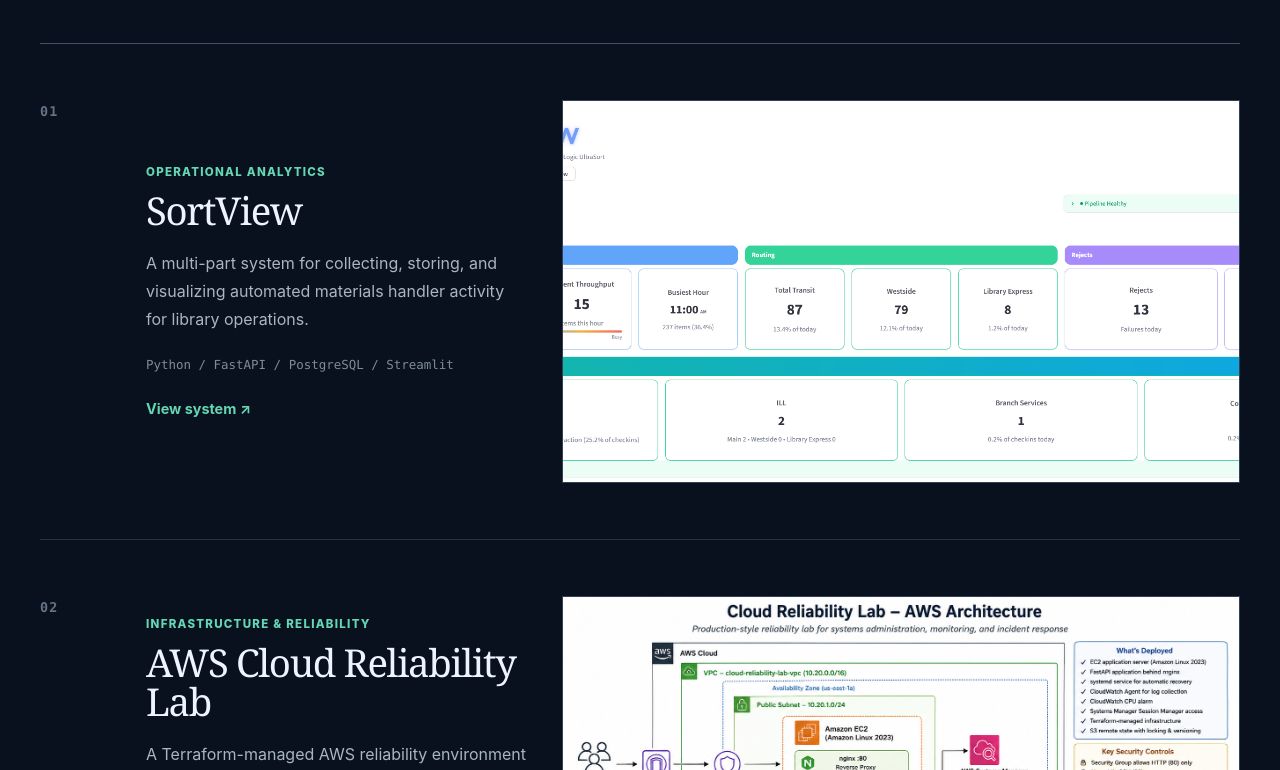
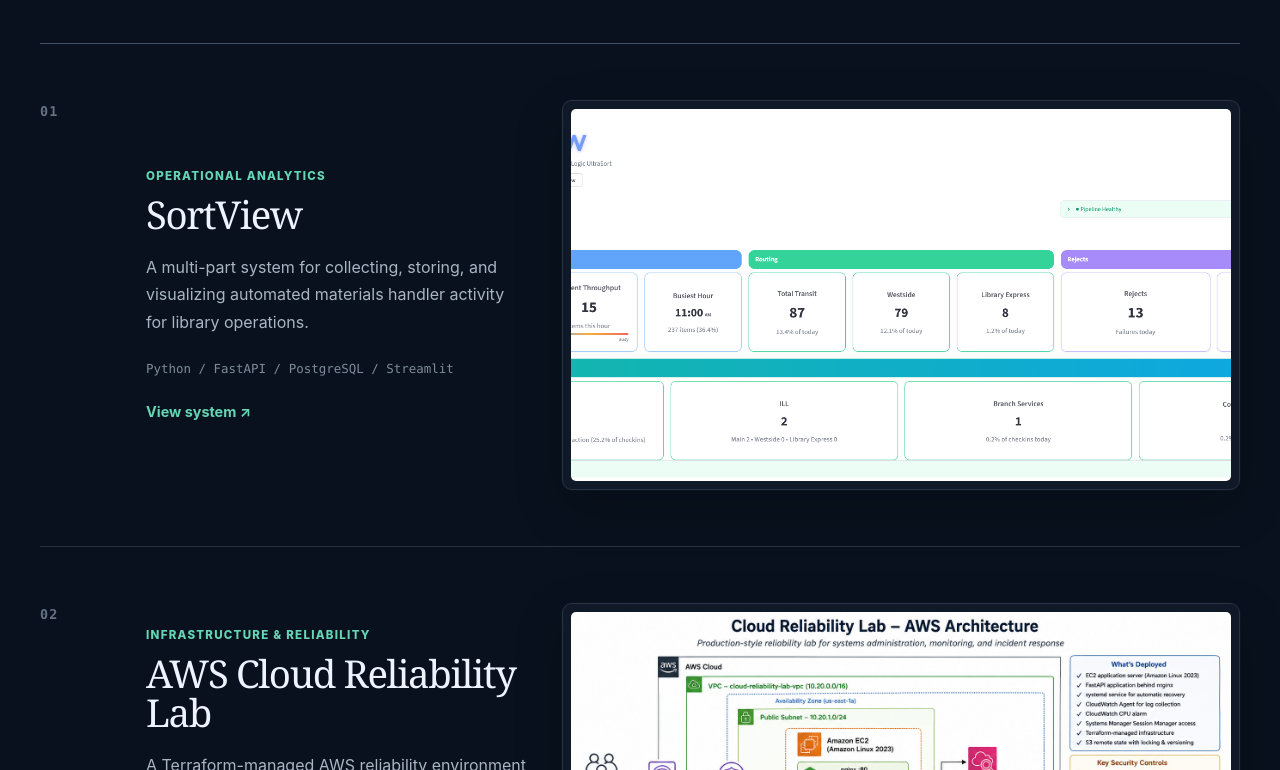
Before and after one commit to richardrhanly-us/Portfolio, a React (Vite) app: page / in a window 1280 px wide. Shown: the part 990-1760 px from the top of the page. Built offline with nearby package versions, Linux system fonts and the light colour scheme.

Commit message:
Imporove look and feel of featured project thumbnails

```diff
--- a/src/App.css
+++ b/src/App.css
@@ -25,93 +25,169 @@ main {
 }
 
 
+
 /* =========================================================
+
    GLOBAL TYPOGRAPHY
+
    ========================================================= */
 
 #root {
+
   font-family:
+
     -apple-system,
+
     BlinkMacSystemFont,
+
     "Segoe UI",
+
     Helvetica,
+
     Arial,
+
     sans-serif;
+
   color: #eef4ff;
+
 }
 
 /* Major display typography */
+
 h1,
+
 h2,
+
 h3 {
+
   font-family: Georgia, "Times New Roman", serif;
+
   font-weight: 400;
+
   letter-spacing: -0.025em;
+
 }
 
 /* Page and section headings */
+
 .section h2,
+
 .about-copy h2,
+
 .education-heading h2,
+
 .certification-heading h2,
+
 .case-study h2,
+
 .case-study-copy h3,
+
 .case-study-details h3,
+
 .architecture h3,
+
 .project-card h3,
+
 .project-category > h3,
+
 .project-walkthrough-header h3,
+
 .education-content h3,
+
 .certification-content h3 {
+
   font-family: Georgia, "Times New Roman", serif;
+
   font-weight: 400;
+
 }
 
 /* Body and interface text */
+
 p,
+
 a,
+
 button,
+
 span,
+
 small,
+
 .navbar,
+
 .primary-button,
+
 .secondary-button,
+
 .text-link {
+
   font-family:
+
     -apple-system,
+
     BlinkMacSystemFont,
+
     "Segoe UI",
+
     Helvetica,
+
     Arial,
+
     sans-serif;
+
 }
 
 /* Small labels */
+
 .section-label,
+
 .eyebrow,
+
 .credential-eyebrow,
+
 .home-role,
+
 .home-location,
+
 .home-project-type {
+
   font-family:
+
     -apple-system,
+
     BlinkMacSystemFont,
+
     "Segoe UI",
+
     Helvetica,
+
     Arial,
+
     sans-serif;
+
   font-weight: 700;
+
 }
 
 /* Technical information */
+
 .tech,
+
 .home-project-tech,
+
 .home-project-index {
+
   font-family:
+
     Consolas,
+
     "Courier New",
+
     monospace;
-}
+
+}
+
 
 
 /* =========================================================
@@ -969,9 +1045,13 @@ small,
 }
 
 .architecture-flow {
+
   display: grid;
+
   grid-template-columns: repeat(6, minmax(0, 1fr));
+
   gap: 12px;
+
 }
 
 .architecture-flow span {
@@ -1017,44 +1097,71 @@ small,
 }
 
 /* =========================================================
+
    PROJECT WALKTHROUGH
+
    ========================================================= */
 
 .project-walkthrough {
+
   margin-top: 64px;
+
 }
 
 .project-walkthrough-header {
+
   max-width: 760px;
+
   margin-bottom: 24px;
+
 }
 
 .project-walkthrough-header .section-label {
+
   margin-bottom: 10px;
+
 }
 
 .project-walkthrough-header h3 {
+
   margin: 0 0 12px;
+
   font-size: 1.6rem;
+
 }
 
 .project-walkthrough-header p {
+
   margin: 0;
+
   color: #98a4b5;
+
   line-height: 1.7;
+
 }
 
 .project-walkthrough-video {
+
   display: block;
+
   width: 100%;
+
   max-width: 960px;
+
   height: auto;
+
   aspect-ratio: 16 / 9;
+
   margin-top: 24px;
+
   border: 1px solid #273244;
+
   border-radius: 14px;
+
   background: #000;
+
   object-fit: contain;
+
 }
 
 /* =========================================================
@@ -1732,360 +1839,614 @@ small,
 }
 
 /* =========================================================
+
    NEW HOME PAGE
+
    ========================================================= */
 
 .home-hero {
+
   padding: 96px 0 88px;
+
   border-bottom: 1px solid #273244;
+
 }
 
 .home-hero-header {
+
   display: flex;
+
   align-items: center;
+
   justify-content: space-between;
+
   gap: 24px;
+
   margin-bottom: 54px;
+
 }
 
 .home-role,
+
 .home-location {
+
   margin: 0;
+
   color: #8f9bab;
+
   font-size: 0.78rem;
+
   font-weight: 700;
+
   letter-spacing: 0.12em;
+
   text-transform: uppercase;
+
 }
 
 .home-role {
+
   color: #65d6b4;
+
 }
 
 .home-name-block {
+
   padding-bottom: 42px;
+
   border-bottom: 1px solid #405169;
+
 }
 
 .home-name-block h1 {
+
   margin: 0;
+
   color: #eef4ff;
+
   font-family: Georgia, "Times New Roman", serif;
+
   font-size: clamp(6rem, 11vw, 10.5rem);
+
   font-weight: 400;
+
   line-height: 0.84;
+
   letter-spacing: -0.06em;
+
 }
 
 .home-intro-grid {
+
   display: grid;
+
   grid-template-columns: minmax(0, 1.25fr) minmax(280px, 0.75fr);
+
   gap: clamp(56px, 8vw, 120px);
+
   align-items: start;
+
   padding-top: 42px;
+
 }
 
 .home-intro-copy {
+
   max-width: 760px;
+
 }
 
 .home-intro-statement {
+
   margin: 0;
+
   color: #c8d1dd;
+
   font-family: Georgia, "Times New Roman", serif;
+
   font-size: clamp(1.65rem, 2.5vw, 2.5rem);
+
   font-weight: 400;
+
   line-height: 1.35;
+
   letter-spacing: -0.02em;
+
 }
 
 .home-actions {
+
   display: flex;
+
   flex-wrap: wrap;
+
   align-items: center;
+
   gap: 18px 28px;
+
   margin-top: 34px;
+
 }
 
 .home-text-link {
+
   color: #dce5f1;
+
   font-size: 0.92rem;
+
   font-weight: 700;
+
   text-decoration: none;
+
 }
 
 .home-text-link:hover {
+
   color: #65d6b4;
+
 }
 
 .home-education {
+
   padding-top: 2px;
+
 }
 
 .home-education > span {
+
   display: block;
+
   margin-bottom: 14px;
+
   color: #657286;
+
   font-size: 0.72rem;
+
   font-weight: 800;
+
   letter-spacing: 0.12em;
+
   text-transform: uppercase;
+
 }
 
 .home-education p {
+
   margin: 0 0 8px;
+
   color: #eef4ff;
+
   font-family: Georgia, "Times New Roman", serif;
+
   font-size: 1.35rem;
+
   line-height: 1.35;
+
 }
 
 .home-education small {
+
   color: #8f9bab;
+
   font-size: 0.92rem;
+
   line-height: 1.5;
-}
+
+}
+
 
 
 /* =========================================================
+
    HOME PROJECTS
+
    ========================================================= */
 
 .home-work {
+
   padding: 84px 0 140px;
+
 }
 
 .home-work-heading {
+
   margin-bottom: 24px;
+
 }
 
 .home-work-title-row {
+
   display: flex;
+
   align-items: end;
+
   justify-content: space-between;
+
   gap: 28px;
+
 }
 
 .home-work-title-row h2 {
+
   margin: 0;
+
   color: #eef4ff;
+
   font-family: Georgia, "Times New Roman", serif;
+
   font-size: clamp(2.8rem, 4.8vw, 5rem);
+
   font-weight: 400;
+
   line-height: 0.98;
+
   letter-spacing: -0.045em;
+
 }
 
 .home-project-list {
+
   margin-top: 54px;
+
   border-top: 1px solid #405169;
+
 }
 
 .home-project {
+
   display: grid;
+
   grid-template-columns: 72px minmax(280px, 0.72fr) minmax(420px, 1.28fr);
+
   gap: 34px;
+
   align-items: center;
+
   padding: 56px 0;
+
   border-bottom: 1px solid #273244;
+
 }
 
 .home-project-index {
+
   align-self: start;
+
   padding-top: 4px;
+
   color: #657286;
+
   font-family: Consolas, "Courier New", monospace;
+
   font-size: 0.84rem;
+
   font-weight: 700;
+
   letter-spacing: 0.08em;
+
 }
 
 .home-project-copy {
+
   max-width: 500px;
+
 }
 
 .home-project-type {
+
   margin: 0 0 12px;
+
   color: #65d6b4;
+
   font-size: 0.72rem;
+
   font-weight: 800;
+
   letter-spacing: 0.11em;
+
   text-transform: uppercase;
+
 }
 
 .home-project-copy h3 {
+
   margin: 0;
+
   color: #eef4ff;
+
   font-family: Georgia, "Times New Roman", serif;
+
   font-size: clamp(2rem, 3vw, 3.35rem);
+
   font-weight: 400;
+
   line-height: 1.02;
+
   letter-spacing: -0.035em;
+
 }
 
 .home-project-copy > p:not(.home-project-type):not(.home-project-tech) {
+
   margin: 20px 0 0;
+
   color: #aab5c4;
+
   font-size: 1rem;
+
   line-height: 1.72;
+
 }
 
 .home-project-tech {
+
   margin: 22px 0 0;
+
   color: #7f8b9b;
+
   font-family: Consolas, "Courier New", monospace;
+
   font-size: 0.78rem;
+
   line-height: 1.65;
+
 }
 
 .home-project-link {
+
   display: inline-block;
+
   margin-top: 24px;
+
   color: #65d6b4;
+
   font-size: 0.9rem;
+
   font-weight: 700;
+
   text-decoration: none;
+
 }
 
 .home-project-link:hover {
+
   color: #78e2c1;
+
 }
 
 .home-project-media {
+
   display: block;
+
   overflow: hidden;
-  border: 1px solid #334155;
-  background: #0d1623;
+
+  padding: 8px;
+
+  border: 1px solid #273244;
+
+  border-radius: 10px;
+
+  background: #101927;
+
   text-decoration: none;
+
+  box-shadow:
+
+    0 18px 50px rgba(0, 0, 0, 0.2),
+
+    0 0 0 1px rgba(255, 255, 255, 0.015);
+
 }
 
 .home-project-media img {
+
   display: block;
+
   width: 100%;
+
   aspect-ratio: 16 / 9;
+
   object-fit: cover;
+
   object-position: top;
-  transition: transform 240ms ease;
+
+  border-radius: 5px;
+
+  transition:
+
+    transform 300ms ease,
+
+    opacity 300ms ease;
+
 }
 
 .home-project-media:hover img {
-  transform: scale(1.01);
+
+  transform: scale(1.008);
+
 }
 
 
 /* =========================================================
+
    HOME RESPONSIVE
+
    ========================================================= */
 
 @media (max-width: 1100px) {
+
   .home-intro-grid {
+
     grid-template-columns: 1fr;
+
     gap: 44px;
+
   }
 
   .home-education {
+
     max-width: 520px;
+
   }
 
   .home-project {
+
     grid-template-columns: 56px minmax(250px, 0.85fr) minmax(340px, 1.15fr);
+
     gap: 26px;
-  }
+
+  }
+
 }
 
 @media (max-width: 900px) {
+
   .home-project {
+
     grid-template-columns: 44px minmax(0, 1fr);
+
     align-items: start;
+
   }
 
   .home-project-media {
+
     grid-column: 2;
+
     margin-top: 10px;
+
   }
 
   .home-project-copy {
+
     max-width: 620px;
-  }
+
+  }
+
 }
 
 @media (max-width: 650px) {
+
   main {
+
     width: calc(100% - 36px);
+
   }
 
   .navbar {
+
     width: calc(100% - 36px);
+
   }
 
   .home-hero {
+
     padding: 68px 0 60px;
+
   }
 
   .home-hero-header {
+
     align-items: flex-start;
+
     margin-bottom: 38px;
+
   }
 
   .home-location {
+
     text-align: right;
+
   }
 
   .home-name-block {
+
     padding-bottom: 30px;
+
   }
 
   .home-name-block h1 {
+
     font-size: clamp(4.6rem, 20vw, 7rem);
+
   }
 
   .home-intro-grid {
+
     gap: 34px;
+
     padding-top: 30px;
+
   }
 
   .home-intro-statement {
+
     font-size: 1.6rem;
+
   }
 
   .home-actions {
+
     gap: 16px 22px;
+
     margin-top: 28px;
+
   }
 
   .home-work {
+
     padding: 66px 0 96px;
+
   }
 
   .home-work-title-row {
+
     flex-direction: column;
+
     align-items: flex-start;
+
   }
 
   .home-project-list {
+
     margin-top: 40px;
+
   }
 
   .home-project {
+
     grid-template-columns: 1fr;
+
     gap: 14px;
+
     padding: 38px 0;
+
   }
 
   .home-project-index,
+
   .home-project-media {
+
     grid-column: 1;
+
   }
 
   .home-project-index {
+
     padding-top: 0;
+
   }
 
   .home-project-copy h3 {
+
     font-size: 2.3rem;
+
   }
 
   .home-project-media {
+
     margin-top: 12px;
-  }
-}
+
+  }
+
+}
```
